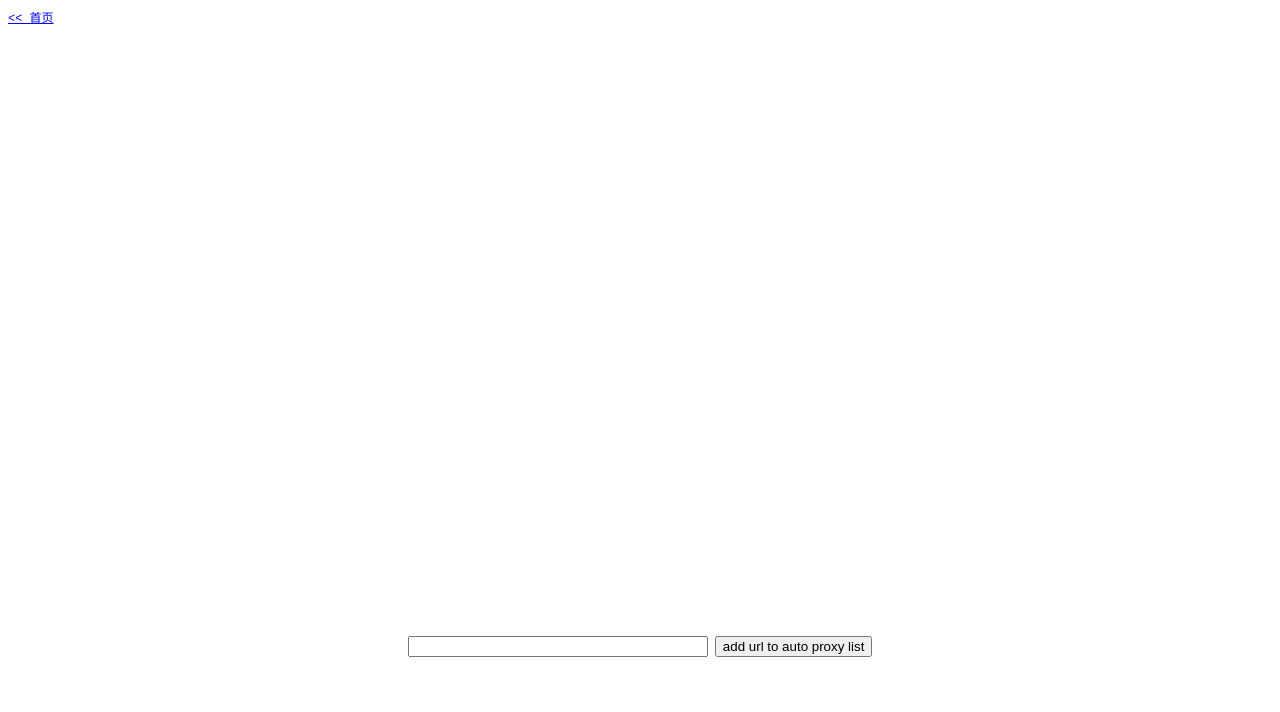
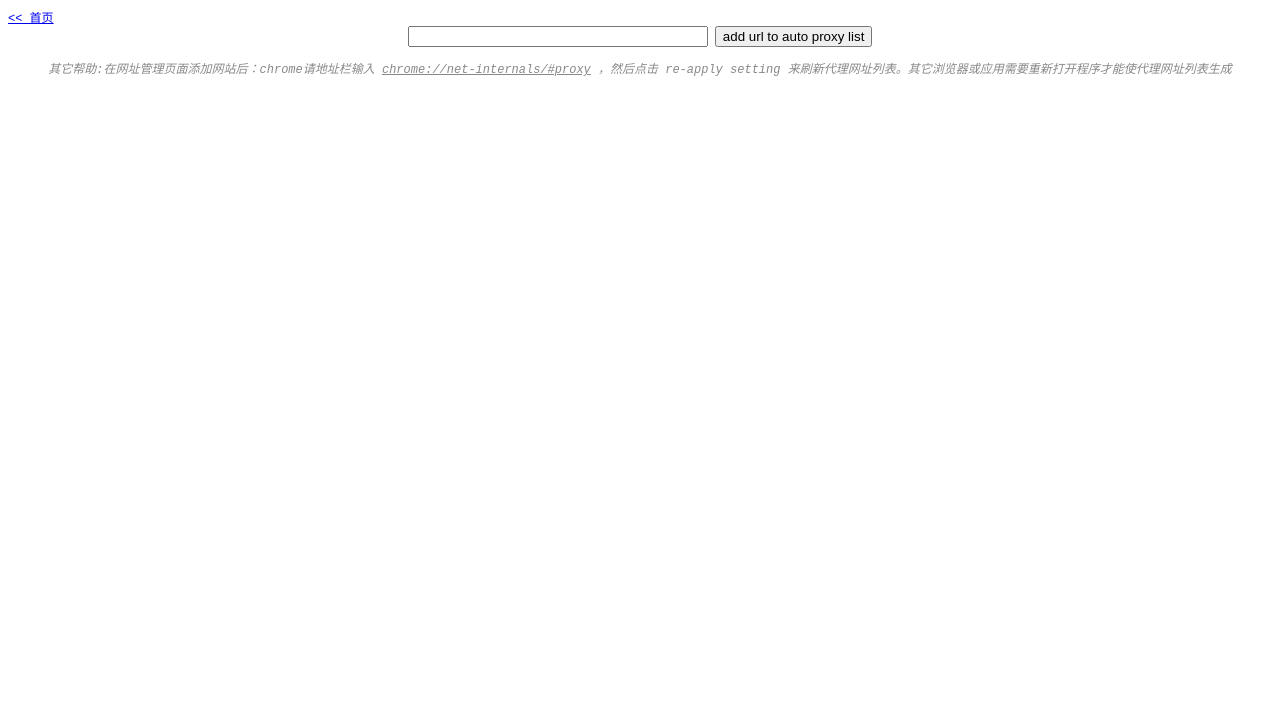
Before and after one commit to wdongxv/DDDProxy, a plain HTML site: page DDDProxy/template/admin.html in a window 1280 px wide. Drawn offline with Linux system fonts and the light colour scheme.

Commit message:
update admin info

```diff
--- a/DDDProxy/template/admin.html
+++ b/DDDProxy/template/admin.html
@@ -130,18 +130,22 @@ body {
 <script src="/static/admin.js"></script>
 </head>
 <body>
-	<a href="/"> &lt;&lt; 首页 </a>
-	<div
-		style="width: 100%; text-align: center; padding-top: 10px;">
-		<div id="domainAnalysis"></div>
-		<div id="dataAnalysis" style="height: 500px;"></div>
+		<div><a href="/" style="margin-right:20px;"> &lt;&lt; 首页 </a>
 	</div>
-	<div style="display: block; margin-top: 100px;text-align: center; ">
+	<div style="display: block;text-align: center; ">
 		<input id="newUrl"style="width: 300px;" name="url" />
 		<input id="newUrlSubmit" value="add url to auto proxy list" type="submit" />
-		<p id="newUrlInfo"></p>
+		<p id="newUrlInfo" style="color:#888;font-style: italic;">其它帮助:在网址管理页面添加网站后：chrome请地址栏输入 <a
+			href="chrome://net-internals/#proxy" style="color:#888;">chrome://net-internals/#proxy</a>
+		，然后点击 re-apply setting 来刷新代理网址列表。其它浏览器或应用需要重新打开程序才能使代理网址列表生成</p>
 	</div>
+
 	<div id="proxyDomainList"
-		style="width: 100%; text-align: center; padding-top: 10px;margin-top: 20px; "></div>
+		style="width: 100%; text-align: center; padding-top: 10px;margin-top: 10px;"></div>
+	<div
+		style="width: 100%; text-align: center; padding-top: 10px;margin-top: 100px;">
+		<div id="dataAnalysis" style="height: 500px;"></div>
+		<div id="domainAnalysis"></div>
+	</div>
 </body>
 </html>
--- a/DDDProxy/template/index.html
+++ b/DDDProxy/template/index.html
@@ -123,11 +123,6 @@ div.domainLine {
 			</div>
 		</div>
 		<div class="help">
-			<div>
-				> 其它帮助<br>在网址管理页面添加网站后：chrome请地址栏输入 <a
-					href="chrome://net-internals/#proxy">chrome://net-internals/#proxy</a>
-				，然后点击 re-apply setting 来刷新代理网址列表。其它浏览器或应用需要重新打开程序才能使代理网址列表生成
-			</div>
 			<div>
 				<p>
 					> 连接池：<span id="status">loading...</span>
```
